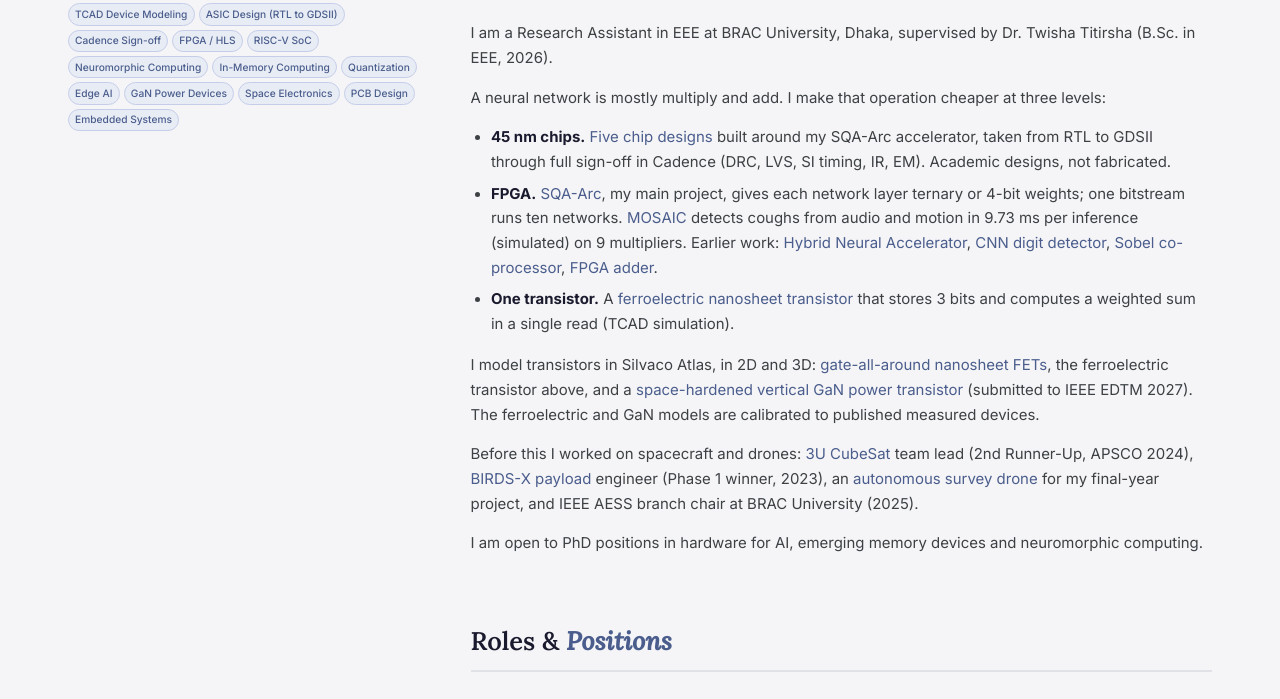
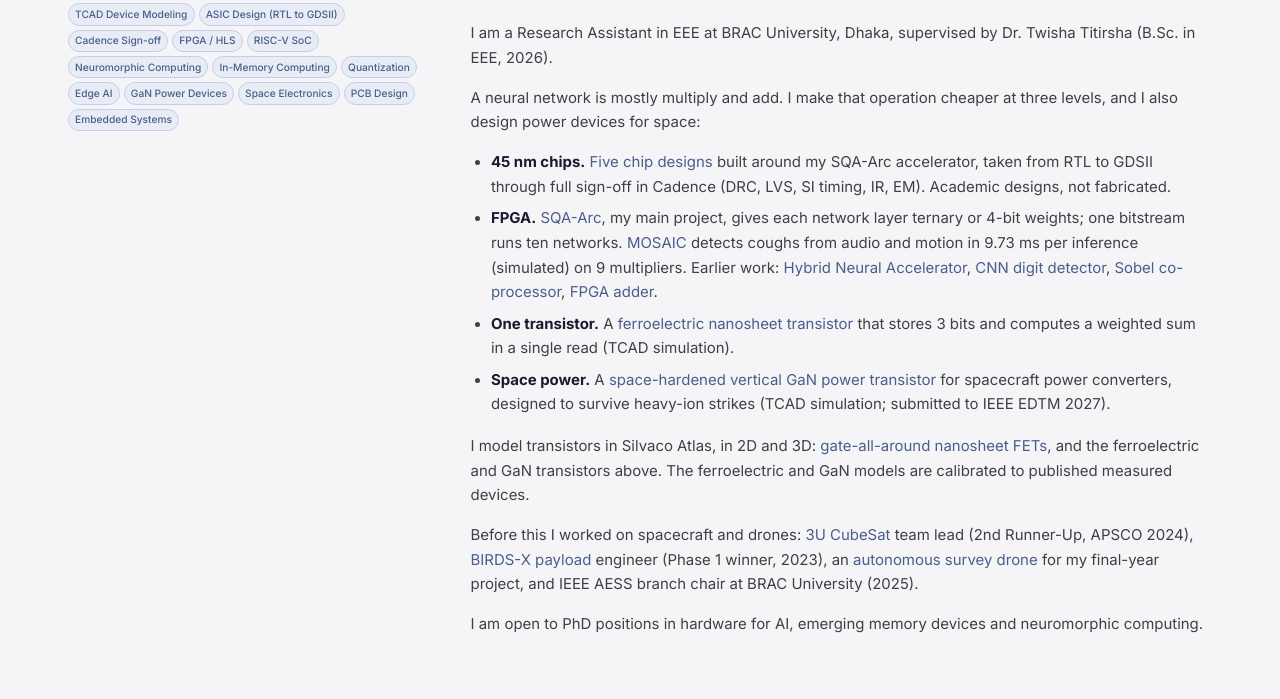
Before and after one commit to alhossainshawn/alhossainshawn.github.io, a plain HTML site: page index.html in a window 1280 px wide. Shown: the part 596-1295 px from the top of the page. Drawn offline with Linux system fonts and the light colour scheme.

Commit message:
content: add a Space power point for the GaN transistor in About
Add the space-hardened vertical GaN power transistor as its own About
list item after 'One transistor', adjust the intro line to cover power
devices for space, and drop the repeated GaN description from the
device-modeling paragraph.

Co-Authored-By: Claude Opus 5.5 <noreply@anthropic.com>

```diff
--- a/index.html
+++ b/index.html
@@ -167,15 +167,16 @@
           I am a Research Assistant in EEE at BRAC University, Dhaka, supervised by Dr. Twisha Titirsha (B.Sc. in EEE, 2026).
         </p>
         <p class="about__bio">
-          A neural network is mostly multiply and add. I make that operation cheaper at three levels:
+          A neural network is mostly multiply and add. I make that operation cheaper at three levels, and I also design power devices for space:
         </p>
         <ul class="about__list">
           <li><strong>45 nm chips.</strong> <a href="projects/asic.html">Five chip designs</a> built around my SQA-Arc accelerator, taken from RTL to GDSII through full sign-off in Cadence (DRC, LVS, SI timing, IR, EM). Academic designs, not fabricated.</li>
           <li><strong>FPGA.</strong> <a href="projects/sqa-arc.html">SQA-Arc</a>, my main project, gives each network layer ternary or 4-bit weights; one bitstream runs ten networks. <a href="projects/mosaic.html">MOSAIC</a> detects coughs from audio and motion in 9.73 ms per inference (simulated) on 9 multipliers. Earlier work: <a href="projects/hybrid-neural-accelerator.html">Hybrid Neural Accelerator</a>, <a href="projects/cnn-digit-detector.html">CNN digit detector</a>, <a href="projects/sobel-video-coprocessor.html">Sobel co-processor</a>, <a href="projects/fpga-adder.html">FPGA adder</a>.</li>
           <li><strong>One transistor.</strong> A <a href="projects/mbcfet-fefet.html">ferroelectric nanosheet transistor</a> that stores 3 bits and computes a weighted sum in a single read (TCAD simulation).</li>
+          <li><strong>Space power.</strong> A <a href="projects/gan-power-transistor.html">space-hardened vertical GaN power transistor</a> for spacecraft power converters, designed to survive heavy-ion strikes (TCAD simulation; submitted to IEEE EDTM 2027).</li>
         </ul>
         <p class="about__bio">
-          I model transistors in Silvaco Atlas, in 2D and 3D: <a href="projects/mbcfet.html">gate-all-around nanosheet FETs</a>, the ferroelectric transistor above, and a <a href="projects/gan-power-transistor.html">space-hardened vertical GaN power transistor</a> (submitted to IEEE EDTM 2027). The ferroelectric and GaN models are calibrated to published measured devices.
+          I model transistors in Silvaco Atlas, in 2D and 3D: <a href="projects/mbcfet.html">gate-all-around nanosheet FETs</a>, and the ferroelectric and GaN transistors above. The ferroelectric and GaN models are calibrated to published measured devices.
         </p>
         <p class="about__bio">
           Before this I worked on spacecraft and drones: <a href="projects/cubesat.html">3U CubeSat</a> team lead (2nd Runner-Up, APSCO 2024), <a href="projects/birds-x.html">BIRDS-X payload</a> engineer (Phase 1 winner, 2023), an <a href="projects/aerial-survey.html">autonomous survey drone</a> for my final-year project, and IEEE AESS branch chair at BRAC University (2025).
```
